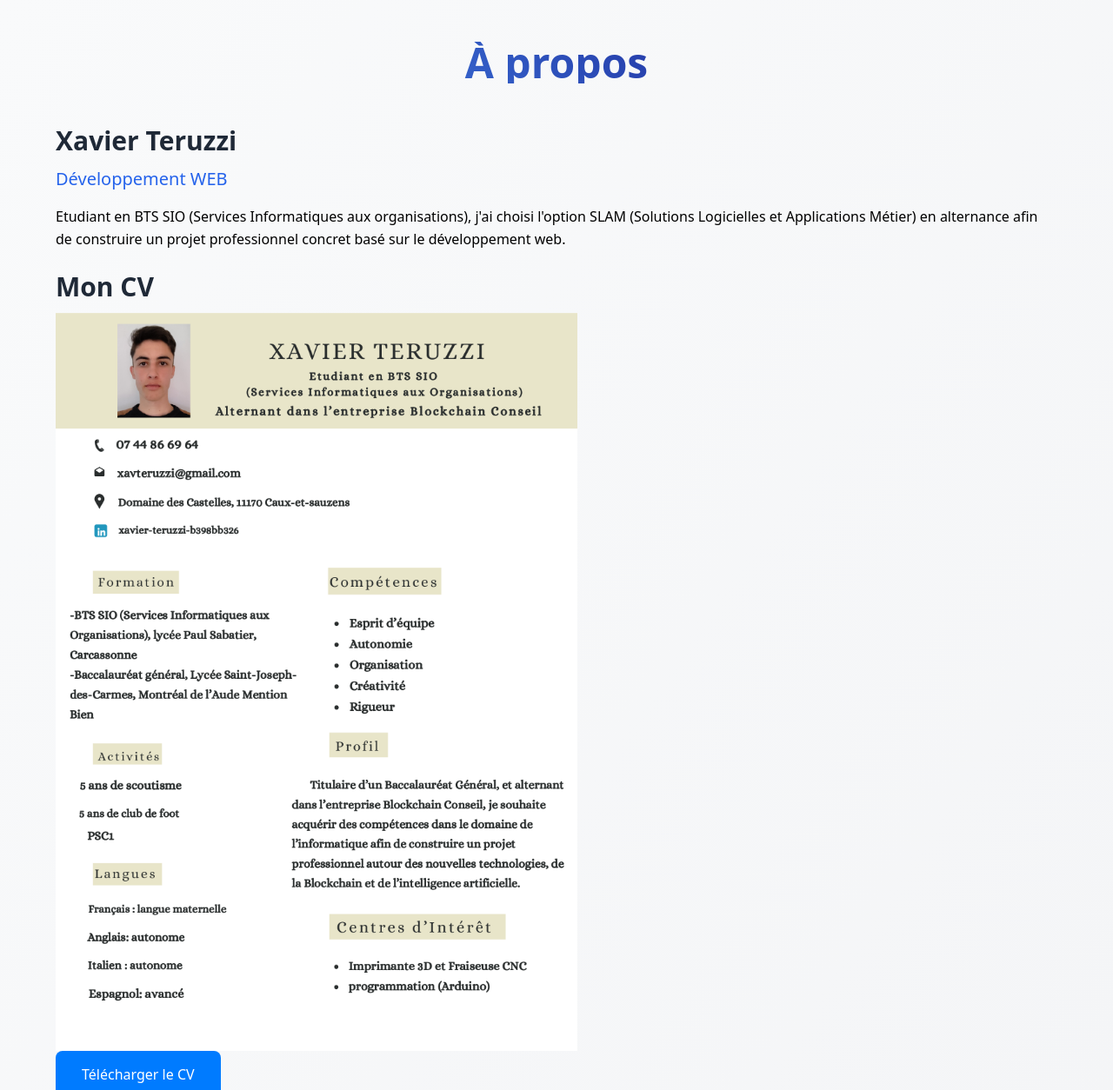
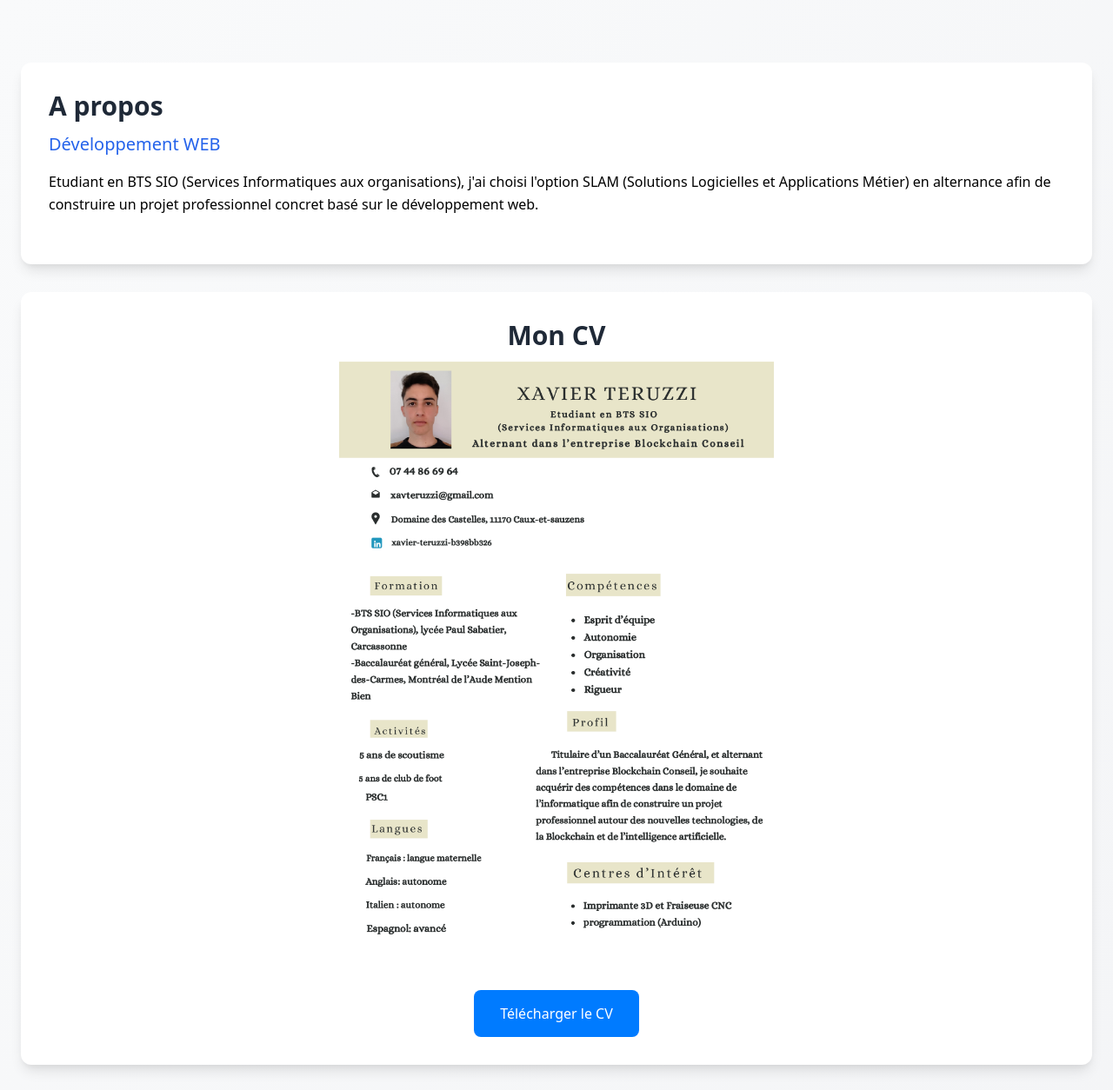
Before and after one commit to xteruzzi/xteruzzi.github.io, a plain HTML site: page pages/accueil.html in a window 1280 px wide. Shown: the top 1254 px of the page at 87% size. Drawn offline with nearby package versions, Linux system fonts and the light colour scheme.

Commit message:
18/09/2025 #2
2eme changement 18/09/2025

```diff
--- a/pages/accueil.html
+++ b/pages/accueil.html
@@ -31,35 +31,28 @@
 </head>
 <body class="bg-gradient-to-br from-gray-50 to-gray-100 font-sans leading-normal tracking-normal">
 
-    <main class="container mx-auto px-6 py-12">
-        <div class="max-w-6xl mx-auto space-y-12">
+<main class="container mx-auto px-6 py-12 space-y-8">
 
-            <!-- En-tête principal -->
-            <div class="text-center fade-in">
-                <h1 class="text-5xl font-bold mb-4 gradient-text">À propos</h1>
-            </div>
-
-                    <!-- Informations principales -->
-                    <div class="flex-1 text-center lg:text-left">
-                        <h2 class="text-3xl font-bold text-gray-800 mb-3">Xavier Teruzzi</h2>
+    <div class="bg-white rounded-xl shadow-lg p-8 fade-in">
+        <h2 class="text-3xl font-bold text-gray-800 mb-3">A propos</h2>
         <p class="text-xl text-blue-600 mb-4">Développement WEB</p>
         <p class="text-black-600 leading-relaxed mb-6">
             Etudiant en BTS SIO (Services Informatiques aux organisations), j'ai choisi l'option SLAM (Solutions Logicielles et Applications Métier)
             en alternance afin de construire un
             projet professionnel concret basé sur le développement web.
         </p>
-
-                    <div class="flex-1 text-center lg:text-left">
-                        <h2 class="text-3xl font-bold text-gray-800 mb-3">Mon CV</h2>
     </div>
 
-                        <!-- Boutons d'action -->
-                         <img src="../images/CV.png" alt="CV" width="600">
+    <div class="bg-white rounded-xl shadow-lg p-8 fade-in flex flex-col items-center text-center">
+        <h2 class="text-3xl font-bold text-gray-800 mb-3">Mon CV</h2>
+        <img src="../images/CV.png" alt="CV" width="500" class="mb-4">
+        <button onclick="window.open('../images/CV.pdf')"
+                style="background-color: #007bff; color: white; padding: 15px 30px; border: none; border-radius: 8px; font-size: 16px; cursor: pointer; transition: background-color 0.3s ease;">
+            Télécharger le CV
+        </button>
+    </div>
 
-<button onclick="window.open('../images/CV.pdf')" style="background-color: #007bff; color: white; padding: 15px 30px; border: none; border-radius: 8px; font-size: 16px; cursor: pointer; transition: background-color 0.3s ease;">Télécharger le CV</button>
-
-                    </div>
-                                                                    <div class="flex-1 text-center lg:text-left">
+    <div class="bg-white rounded-xl shadow-lg p-8 fade-in">
         <h2 class="text-3xl font-bold text-gray-800 mb-3">Me Contacter</h2>
         <form action="chemin_vers_votre_script.php" method="POST" class="space-y-4">
             <input type="text" name="nom" placeholder="Votre nom"
@@ -74,14 +67,7 @@
             </button>
         </form>
     </div>
-                </div>
-            </div>
-          </div>
-            </div>
-                    </div>
-                </div>
-            </div>
-        </div>
+
 </main>
 
 <footer class="bg-gray-800 text-white py-8 mt-12">
--- a/style.css
+++ b/style.css
@@ -8,7 +8,7 @@ body {
   line-height: 1.6;
   margin: 0;
   padding: 0;
-  background-color: #f4f4f4;
+  background-color: #ffffff;
   display: flex;
   flex-direction: column;
   min-height: 100vh;
```
Also changed, not shown: index.html (+1 -0 lines), pages/alternance.html (added). Lines whose indentation alone changed are shown as unchanged.
